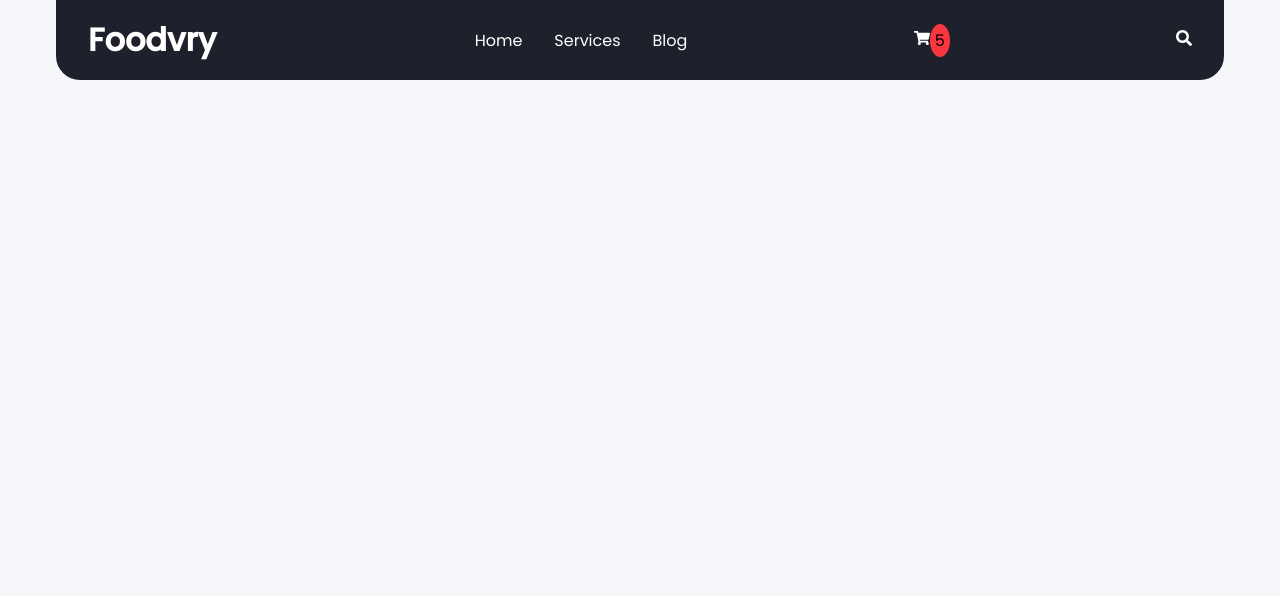
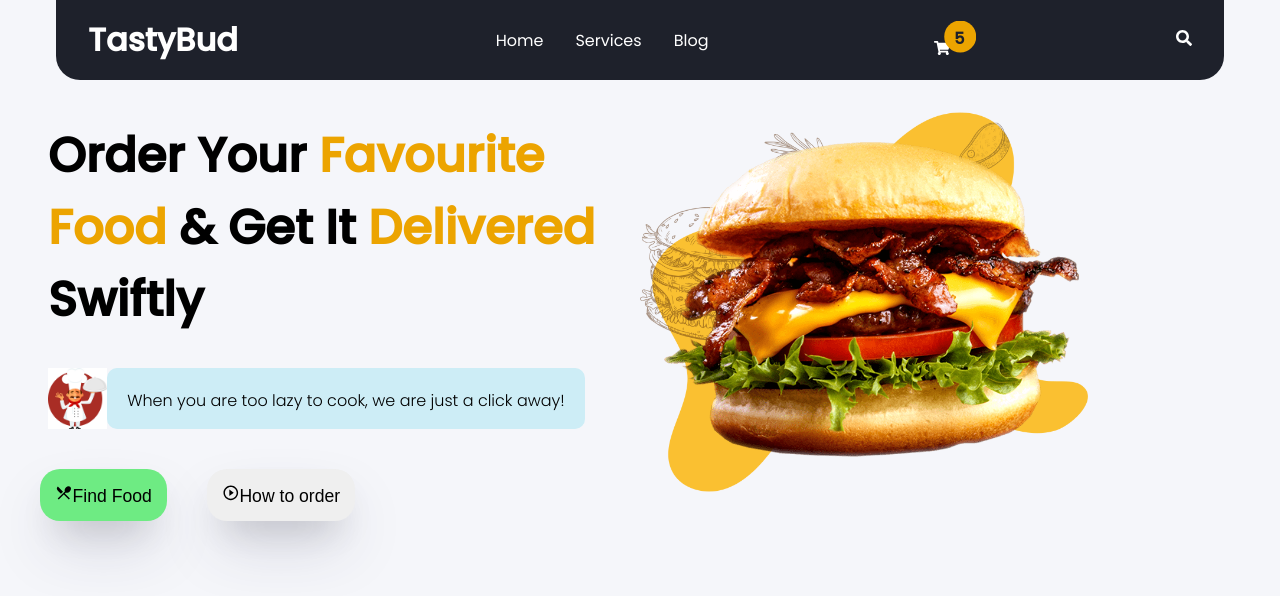
Before and after one commit to emmanuelkumah/foodily, a React (Create React App) app: page / in a window 1280 px wide. Shown: the top 596 px of the page. Built offline with nearby package versions, Linux system fonts and the light colour scheme.

Commit message:
Add hero section to homepage

```diff
--- a/src/App.js
+++ b/src/App.js
@@ -1,4 +1,5 @@
 import React from "react";
+import Hero from "./Components/Hero/Hero";
 import NavBar from "./Components/NavBar/NavBar";
 function App() {
   return (
@@ -6,6 +7,9 @@ function App() {
       <header>
         <NavBar />
       </header>
+      <main>
+        <Hero />
+      </main>
     </>
   );
 }
--- a/src/Components/Cart/Cart.js
+++ b/src/Components/Cart/Cart.js
@@ -5,10 +5,12 @@ import classes from "./Cart.module.css";
 
 function Cart() {
   return (
-    <div>
+    <div className={classes.cart}>
       <IconContext.Provider value={{ color: "white" }}>
         <FaShoppingCart />
-        <span className={classes.cartNotf}>5</span>
+        <div className={classes.cartNotf}>
+          <p>5</p>
+        </div>
       </IconContext.Provider>
     </div>
   );
--- a/src/Components/Cart/Cart.module.css
+++ b/src/Components/Cart/Cart.module.css
@@ -1,5 +1,20 @@
+.cart {
+  position: relative;
+  top: 10px;
+}
 .cartNotf {
-  background-color: #fb3640;
-  padding: 5px;
-  border-radius: 50%;
+  background: #eca400;
+  clip-path: circle(50%);
+  height: 2em;
+  width: 2em;
+  position: absolute;
+  bottom: 10px;
+  left: 10px;
 }
+.cartNotf p {
+  color: #1e212b;
+  position: absolute;
+  top: 5px;
+  left: 10px;
+  font-weight: 700;
+}
--- a/src/Components/Hero/Hero.js
+++ b/src/Components/Hero/Hero.js
@@ -8,33 +8,38 @@ function Hero() {
   return (
     <>
       <section className={classes.row}>
-        <section className={classes.column}>
-          <h1 className={classes.headline}>
-            Fastest <span className={classes.headlineSpn}>Delivery</span> &{" "}
-            <span className={classes.headlineSpn}>Easy Pick Up</span>
+        <div className={classes.column}>
+          <div className={classes.heading}>
+            <h1>
+              Order your{" "}
+              <span className={classes.headingColor}>favourite food</span> & get
+              it <span className={classes.headingColor}>delivered </span>swiftly
             </h1>
-          <div className={classes.subHedlinDesc}>
-            <div className={classes.subText}>
-              <img src={chefImg} alt="chef" className={classes.imgChef} />
+            <div className={classes.subHeading}>
+              <img
+                src={chefImg}
+                alt="chefImg"
+                className={classes.headingChefImg}
+              />
               <p>When you are too lazy to cook, we are just a click away!</p>
             </div>
-            <div>
-              <button className={classes.btnRest}>
+          </div>
+          <div className={classes.btn}>
+            <button className={classes.btnFood}>
               <MdOutlineRestaurantMenu />
-                Find Restaurant
+              Find Food
             </button>
             <button className={classes.btnOrder}>
               <MdPlayCircleOutline />
-                How To Order
+              How to order
             </button>
           </div>
         </div>
-        </section>
-        <section className={classes.column}>
-          <div className={classes.imgSec}>
-            <img src={HeroImg} alt="heroImage" className={classes.heroImg} />
+        <div className={classes.column}>
+          <div>
+            <img src={HeroImg} alt="heroImg" className={classes.heroImg} />
           </div>
-        </section>
+        </div>
       </section>
     </>
   );
--- a/src/Components/Hero/Hero.module.css
+++ b/src/Components/Hero/Hero.module.css
@@ -3,78 +3,68 @@
   flex-direction: row;
   flex-wrap: wrap;
   width: 100%;
+  /* margin-left: 2rem;
+  margin-right: 2rem; */
 }
 .column {
   flex: 50%;
 }
-.headline {
-  font-family: "Quicksand", sans-serif;
-  font-size: 4rem;
+.heading {
+  margin-left: 3rem;
+}
+.heading h1 {
+  font-size: 3rem;
+  padding-top: 2.5rem;
+  padding-right: 2.5rem;
+  text-transform: capitalize;
+}
+.headingColor {
+  color: #eca400;
   font-weight: 700;
-  padding-top: 2rem;
-  padding-left: 3rem;
-  padding-right: 6rem;
 }
-.headlineSpn {
-  color: #ffb703;
+.subHeading {
+  display: flex;
+  margin-top: 2rem;
 }
-.subHedlinDesc {
-  padding-top: 2rem;
-  padding-left: 3rem;
+.subHeading p {
+  padding-left: 20px;
+  padding-top: 20px;
+  padding-right: 20px;
+  background-color: #cdedf6;
+  border-radius: 10px;
+  font-family: "Poppins";
+  font-weight: 100;
 }
-.subText {
-  display: flex;
+.headingChefImg {
+  display: inline-block;
+  width: 10%;
 }
-.subText p {
-  font-size: 1.2rem;
-  /* border: 1px solid red; */
-  padding-top: 10px;
-  padding-right: 140px;
+.btn {
+  margin-top: 2.5rem;
+  margin-left: 2.5rem;
 }
-.btnRest,
-.btnOrder {
+button {
+  border: none;
   outline: none;
-  border: none;
   border-radius: 20px;
+  font-size: 1.1rem;
   padding: 15px;
-  margin-top: 50px;
-  font-family: "Raleway", sans-serif;
-  font-weight: 300;
-  box-shadow: rgba(50, 50, 93, 0.25) 0px 13px 27px -5px,
-    rgba(0, 0, 0, 0.3) 0px 8px 16px -8px;
+  box-shadow: rgba(50, 50, 93, 0.25) 0px 30px 60px -12px,
+    rgba(0, 0, 0, 0.3) 0px 18px 36px -18px;
 }
-.btnRest {
-  background-color: #ffafcc;
+.btnFood {
+  background-color: #6eeb83;
   margin-right: 40px;
 }
-.btnOrder:hover,
-:active {
-  background-color: #023047;
-  color: #fff;
+.btnFood:hover {
+  background-color: #cdedf6;
   cursor: pointer;
-  font-weight: 700;
 }
-.btnRest:hover,
-:active {
-  background-color: #ffb703;
-  /* cursor: pointer; */
-  font-weight: 700;
+.btnOrder:hover {
+  background-color: #eca400;
+  cursor: pointer;
 }
-/* CSS */
-
-.imgChef {
-  width: 10%;
-  margin-right: 20px;
+.heroImg {
+  margin-top: 2rem;
+  width: 70%;
 }
-.imgSec {
-  position: relative;
-}
-.abstImg {
-  /* border: 1px solid yellow; */
-  position: absolute;
-  top: 20%;
-  left: 15%;
-  z-index: -2;
-  box-shadow: rgba(0, 0, 0, 0.1) 0px 10px 15px -3px,
-    rgba(0, 0, 0, 0.05) 0px 4px 6px -2px;
-}
--- a/src/Components/NavMenu/NavMenu.js
+++ b/src/Components/NavMenu/NavMenu.js
@@ -4,7 +4,7 @@ function NavMenu() {
   return (
     <>
       <div>
-        <h1 className={classes.navLogo}>Foodvry</h1>
+        <h1 className={classes.navLogo}>TastyBud</h1>
       </div>
       <ul className={classes.navMenu}>
         <li className={classes.menuItem}>Home</li>
--- a/src/Components/NavMenu/NavMenu.module.css
+++ b/src/Components/NavMenu/NavMenu.module.css
@@ -16,6 +16,6 @@
   transition-timing-function: ease-out;
 }
 .menuItem:hover {
-  border-left: 2px solid #fb3640;
+  border-bottom: 2px solid #eca400;
   cursor: pointer;
 }
```
Lines whose indentation alone changed are shown as unchanged.
